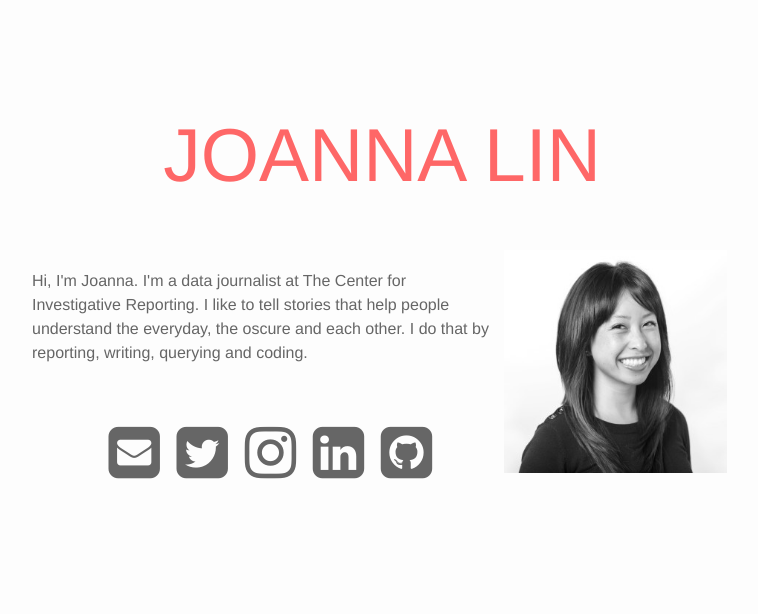
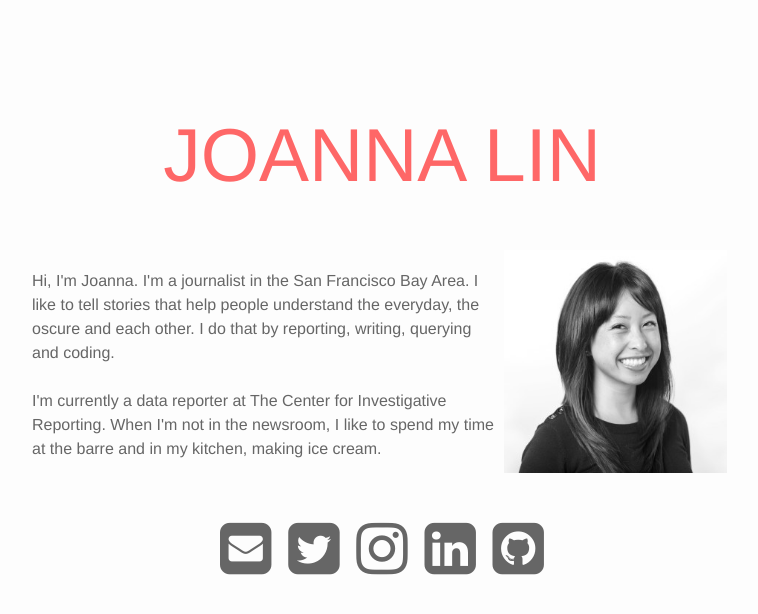
Before and after one commit to joannalin/joannalin.github.io, a Jekyll site: the page built from index.html, in a window 1280 px wide. Shown: the top 614 px of the page, without its empty margins (258-1016 px from the left). Built offline with Jekyll 4.4.1, drawn with Linux system fonts in a browser that asks for light colours; nearby versions of some CDN libraries; the list of posts is cut into pages by our own code.

Commit message:
updated text

```diff
--- a/index.html
+++ b/index.html
@@ -11,7 +11,10 @@
 <img class="col one right" src="/img/prof_pic.jpg">
 
 <br/>
-Hi, I'm Joanna. I'm a data journalist at The Center for Investigative Reporting. I like to tell stories that help people understand the everyday, the oscure and each other. I do that by reporting, writing, querying and coding.
+Hi, I'm Joanna. I'm a journalist in the San Francisco Bay Area. I like to tell stories that help people understand the everyday, the oscure and each other. I do that by reporting, writing, querying and coding.
+<br/>
+<br/>
+I'm currently a data reporter at The Center for Investigative Reporting. When I'm not in the newsroom, I like to spend my time at the barre and in my kitchen, making ice cream.
 <br/>
 <br/>
 <br/>
```
